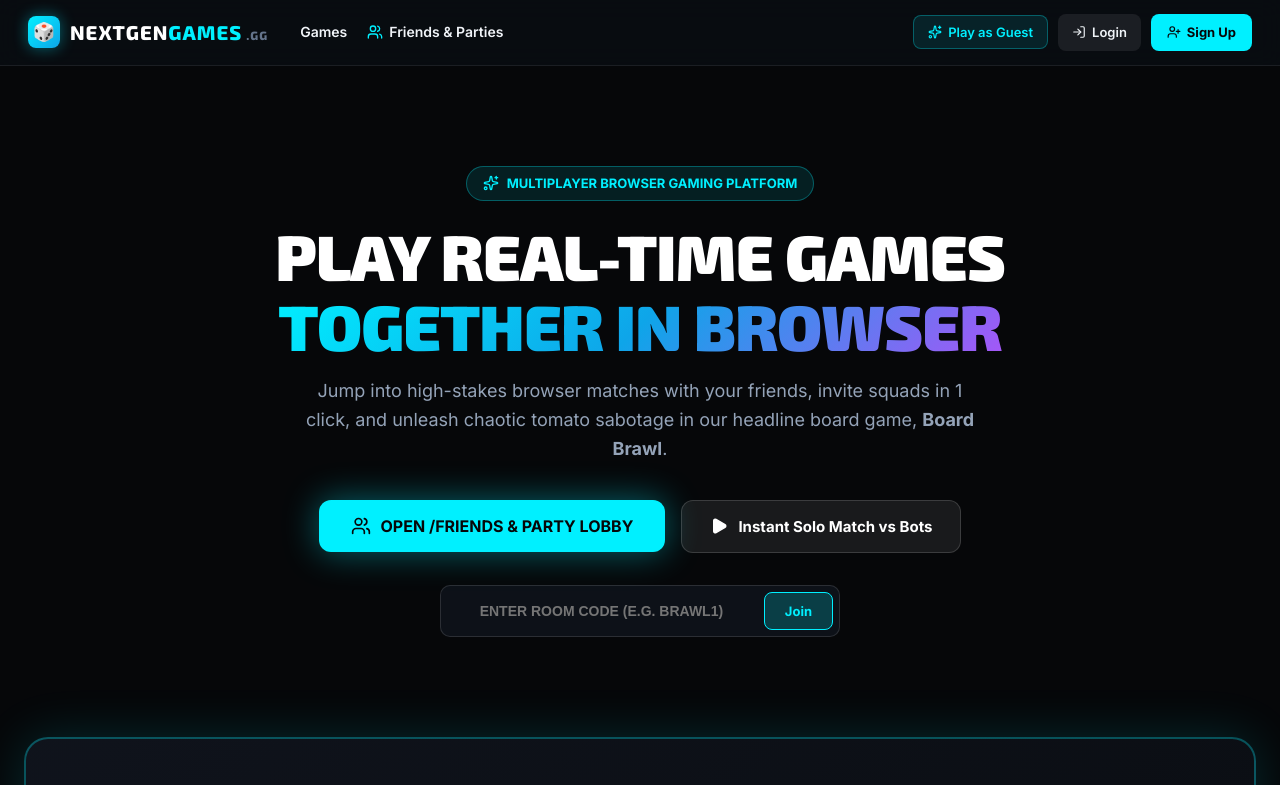
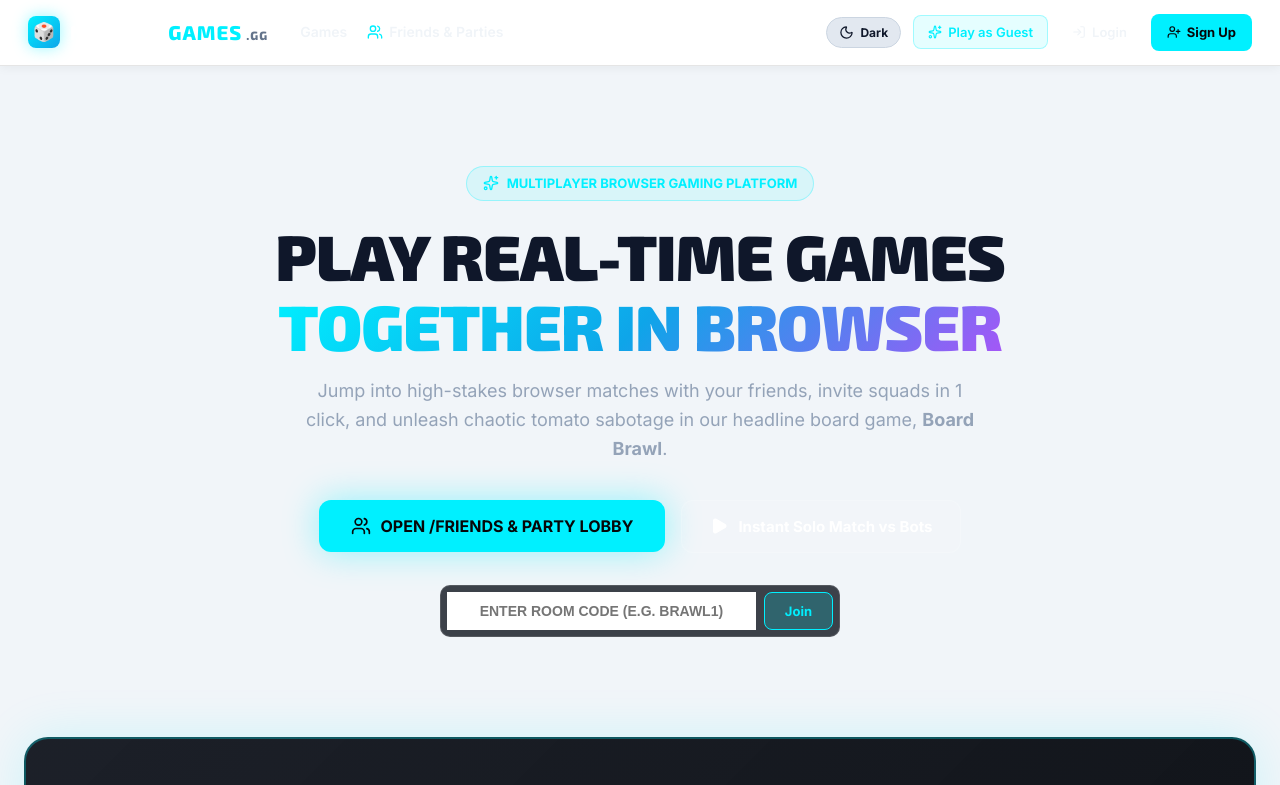
Before and after one commit to Leon-Domenic/nextgengames.gg, a Next.js app: page / in a window 1280 px wide. Shown: the top 785 px of the page. Built offline with nearby package versions, Linux system fonts and the light colour scheme; no server answers.

Commit message:
feat: implement light/dark theme switch and deploy scripts

```diff
--- a/app/globals.css
+++ b/app/globals.css
@@ -48,6 +48,73 @@
   --chamfer-sm: polygon(0 0, calc(100% - 8px) 0, 100% 8px, 100% 100%, 8px 100%, 0 calc(100% - 8px));
   --chamfer-md: polygon(0 0, calc(100% - 14px) 0, 100% 14px, 100% 100%, 14px 100%, 0 calc(100% - 14px));
   --chamfer-lg: polygon(0 0, calc(100% - 20px) 0, 100% 20px, 100% 100%, 20px 100%, 0 calc(100% - 20px));
+}
+
+/* ==========================================================================
+   LIGHT MODE DESIGN TOKENS & OVERRIDES
+   ========================================================================== */
+[data-theme='light'] {
+  --bg-deep: #f1f5f9;
+  --bg-dark: #ffffff;
+  --bg-surface: #ffffff;
+  --bg-surface-elevated: #e2e8f0;
+  --bg-glass: rgba(255, 255, 255, 0.92);
+  --bg-glass-heavy: rgba(248, 250, 252, 0.98);
+
+  --armada-cyan: #0284c7;
+  --armada-blue: #0369a1;
+  --armada-glow: rgba(2, 132, 199, 0.25);
+
+  --cortex-red: #dc2626;
+  --cortex-orange: #ea580c;
+  --cortex-glow: rgba(220, 38, 38, 0.25);
+
+  --legion-green: #059669;
+  --legion-acid: #10b981;
+  --legion-glow: rgba(16, 185, 129, 0.25);
+
+  --white: #0f172a;
+  --text-main: #0f172a;
+  --text-dim: #475569;
+  --text-muted: #64748b;
+  --border-dim: rgba(0, 0, 0, 0.1);
+  --border-medium: rgba(0, 0, 0, 0.18);
+  --border-cyan: rgba(2, 132, 199, 0.4);
+  --border-red: rgba(220, 38, 38, 0.4);
+}
+
+[data-theme='light'] body {
+  background-color: #f1f5f9 !important;
+  color: #0f172a !important;
+}
+
+[data-theme='light'] nav {
+  background: rgba(255, 255, 255, 0.94) !important;
+  border-bottom: 1px solid rgba(0, 0, 0, 0.1) !important;
+  box-shadow: 0 2px 10px rgba(0, 0, 0, 0.05);
+}
+
+[data-theme='light'] nav a,
+[data-theme='light'] nav span {
+  color: #0f172a;
+}
+
+[data-theme='light'] input {
+  background: #ffffff !important;
+  color: #0f172a !important;
+  border-color: #cbd5e1 !important;
+}
+
+[data-theme='light'] h1,
+[data-theme='light'] h2,
+[data-theme='light'] h3,
+[data-theme='light'] h4,
+[data-theme='light'] h5 {
+  color: #0f172a !important;
+}
+
+[data-theme='light'] p {
+  color: #475569;
 }
 
 /* ==========================================================================
--- a/app/layout.js
+++ b/app/layout.js
@@ -1,4 +1,5 @@
 import './globals.css';
+import { ThemeProvider } from '@/components/ThemeProvider';
 import { AuthProvider } from '@/components/AuthProvider';
 import Navbar from '@/components/Navbar';
 
@@ -14,11 +15,13 @@ export default function RootLayout({ children }) {
         <link rel="icon" href="/favicon.ico" />
         <meta name="theme-color" content="#04060a" />
       </head>
-      <body style={{ margin: 0, padding: 0, background: '#060709', color: '#f0f4f8', minHeight: '100vh', fontFamily: 'var(--font-body, sans-serif)' }}>
-        <AuthProvider>
-          <Navbar />
-          <main>{children}</main>
-        </AuthProvider>
+      <body style={{ margin: 0, padding: 0, minHeight: '100vh', fontFamily: 'var(--font-body, sans-serif)' }}>
+        <ThemeProvider>
+          <AuthProvider>
+            <Navbar />
+            <main>{children}</main>
+          </AuthProvider>
+        </ThemeProvider>
       </body>
     </html>
   );
--- a/components/Navbar.jsx
+++ b/components/Navbar.jsx
@@ -3,11 +3,13 @@
 import React, { useState } from 'react';
 import Link from 'next/link';
 import { useAuth } from './AuthProvider';
-import { Users, LogIn, LogOut, UserPlus, Sparkles, Trophy } from 'lucide-react';
+import { useTheme } from './ThemeProvider';
+import { Users, LogIn, LogOut, UserPlus, Sparkles, Trophy, Sun, Moon } from 'lucide-react';
 import { TOKEN_ICONS } from '@/lib/board-brawl/characters.js';
 
 export default function Navbar() {
   const { user, logout, playAsGuest, onlineUsers } = useAuth();
+  const { theme, toggleTheme } = useTheme();
   const [guestLoading, setGuestLoading] = useState(false);
 
   const handleQuickGuest = async () => {
@@ -106,8 +108,33 @@ export default function Navbar() {
         </div>
       </div>
 
-      {/* Right Side / Auth Status */}
-      <div style={{ display: 'flex', alignItems: 'center', gap: '14px' }}>
+      {/* Right Side / Auth Status & Theme Toggle */}
+      <div style={{ display: 'flex', alignItems: 'center', gap: '12px' }}>
+        {/* Light / Dark Mode Toggle Switch */}
+        <button
+          onClick={toggleTheme}
+          title={`Switch to ${theme === 'dark' ? 'Light' : 'Dark'} Mode`}
+          aria-label="Toggle Theme"
+          style={{
+            display: 'flex',
+            alignItems: 'center',
+            justifyContent: 'center',
+            gap: '6px',
+            padding: '7px 12px',
+            background: theme === 'dark' ? 'rgba(255, 255, 255, 0.08)' : '#e2e8f0',
+            border: theme === 'dark' ? '1px solid rgba(255, 255, 255, 0.15)' : '1px solid #cbd5e1',
+            borderRadius: '20px',
+            color: theme === 'dark' ? '#fbbf24' : '#0f172a',
+            fontSize: '12px',
+            fontWeight: 700,
+            cursor: 'pointer',
+            transition: 'all 0.2s ease',
+          }}
+        >
+          {theme === 'dark' ? <Sun size={15} color="#fbbf24" /> : <Moon size={15} color="#0f172a" />}
+          <span>{theme === 'dark' ? 'Light' : 'Dark'}</span>
+        </button>
+
         {user ? (
           <div style={{ display: 'flex', alignItems: 'center', gap: '14px' }}>
             {/* User Badge */}
--- /dev/null
+++ b/components/ThemeProvider.jsx
@@ -0,0 +1,49 @@
+'use client';
+
+import React, { createContext, useContext, useState, useEffect } from 'react';
+
+const ThemeContext = createContext({
+  theme: 'dark',
+  toggleTheme: () => {},
+});
+
+export function ThemeProvider({ children }) {
+  const [theme, setTheme] = useState('dark');
+  const [mounted, setMounted] = useState(false);
+
+  useEffect(() => {
+    try {
+      const saved = localStorage.getItem('ngg_theme');
+      if (saved === 'light' || saved === 'dark') {
+        setTheme(saved);
+        document.documentElement.setAttribute('data-theme', saved);
+        document.body.setAttribute('data-theme', saved);
+      } else {
+        const prefersDark = window.matchMedia('(prefers-color-scheme: dark)').matches;
+        const initial = prefersDark ? 'dark' : 'light';
+        setTheme(initial);
+        document.documentElement.setAttribute('data-theme', initial);
+        document.body.setAttribute('data-theme', initial);
+      }
+    } catch (e) {}
+    setMounted(true);
+  }, []);
+
+  const toggleTheme = () => {
+    const next = theme === 'dark' ? 'light' : 'dark';
+    setTheme(next);
+    document.documentElement.setAttribute('data-theme', next);
+    document.body.setAttribute('data-theme', next);
+    try {
+      localStorage.setItem('ngg_theme', next);
+    } catch (e) {}
+  };
+
+  return (
+    <ThemeContext.Provider value={{ theme, toggleTheme, mounted }}>
+      {children}
+    </ThemeContext.Provider>
+  );
+}
+
+export const useTheme = () => useContext(ThemeContext);
```
Also changed, not shown: scripts/update_cloudflare_tunnel.mjs (added, +129 -0 lines), 1 other file (tests, documents, lock files or other folders).
